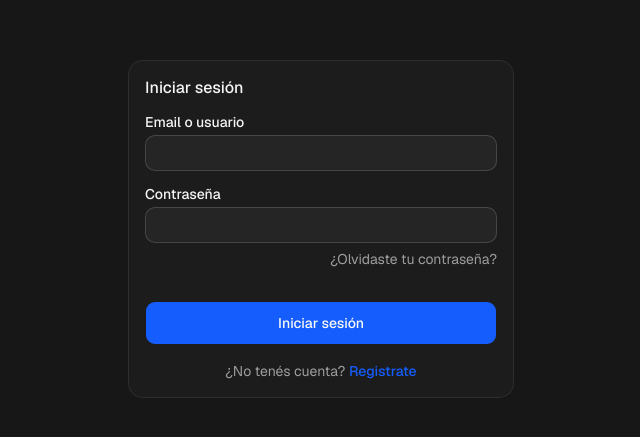
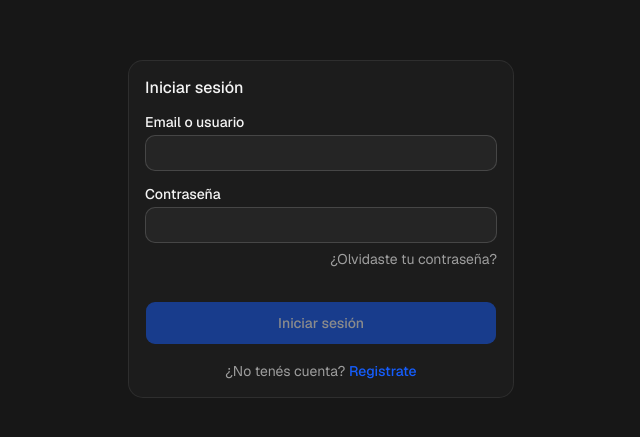
Before and after one commit to dylan-tovar/blog-ia, a Next.js app: page /login in a window 1280 px wide. Shown: the part 171-608 px from the top of the page, without its empty margins (319-959 px from the left). Built offline with nearby package versions, Linux system fonts and the light colour scheme; no server answers.

Commit message:
fix(auth): disable submit in login/register until captcha is solved
Extends the gating pattern from ChangePasswordForm to LoginForm and
RegisterForm so all captcha-protected forms behave consistently.

```diff
--- a/src/features/auth/components/LoginForm.tsx
+++ b/src/features/auth/components/LoginForm.tsx
@@ -1,6 +1,6 @@
 "use client";
 
-import { useActionState, useEffect, useRef } from "react";
+import { useActionState, useEffect, useRef, useState } from "react";
 import Link from "next/link";
 import { Loader2 } from "lucide-react";
 import { Button } from "@/components/ui/button";
@@ -27,6 +27,7 @@ export function LoginForm({
   inDrawer = false,
 }: LoginFormProps) {
   const [state, action, pending] = useActionState(signIn, undefined);
+  const [captchaVerified, setCaptchaVerified] = useState(false);
 
   // Turnstile tokens are single-use: a rejected submit (bad credentials, expired
   // captcha) leaves a spent token behind. Reset the widget to get a fresh one.
@@ -63,10 +64,14 @@ export function LoginForm({
           ¿Olvidaste tu contraseña?
         </Link>
       </div>
-      <TurnstileWidget ref={turnstileRef} />
+      <TurnstileWidget ref={turnstileRef} onVerifiedChange={setCaptchaVerified} />
       {state?.error && <p className="text-sm text-destructive">{state.error}</p>}
       <FooterWrapper className={inDrawer ? "px-0 pt-1 pb-0 gap-3" : "flex flex-col gap-4"}>
-        <Button type="submit" disabled={pending} className="w-full min-h-11 font-medium">
+        <Button
+          type="submit"
+          disabled={pending || !captchaVerified}
+          className="w-full min-h-11 font-medium"
+        >
           {pending && <Loader2 className="animate-spin" />}
           Iniciar sesión
         </Button>
--- a/src/features/auth/components/RegisterForm.tsx
+++ b/src/features/auth/components/RegisterForm.tsx
@@ -22,6 +22,7 @@ export function RegisterForm() {
   const [confirmPassword, setConfirmPassword] = useState("");
 
   const [confirmTouched, setConfirmTouched] = useState(false);
+  const [captchaVerified, setCaptchaVerified] = useState(false);
 
   // Turnstile tokens are single-use: a server-side rejection (weak password,
   // duplicate email, expired captcha) leaves a spent token behind. Reset the
@@ -102,13 +103,17 @@ export function RegisterForm() {
           )}
         </div>
       </div>
-      <TurnstileWidget ref={turnstileRef} />
+      <TurnstileWidget ref={turnstileRef} onVerifiedChange={setCaptchaVerified} />
       {state?.error && (
         <p role="alert" className="text-sm text-destructive">
           {state.error}
         </p>
       )}
-      <Button type="submit" disabled={pending || !canSubmit} className="w-full">
+      <Button
+        type="submit"
+        disabled={pending || !canSubmit || !captchaVerified}
+        className="w-full"
+      >
         {pending && <Loader2 className="animate-spin" />}
         Crear cuenta
       </Button>
```
